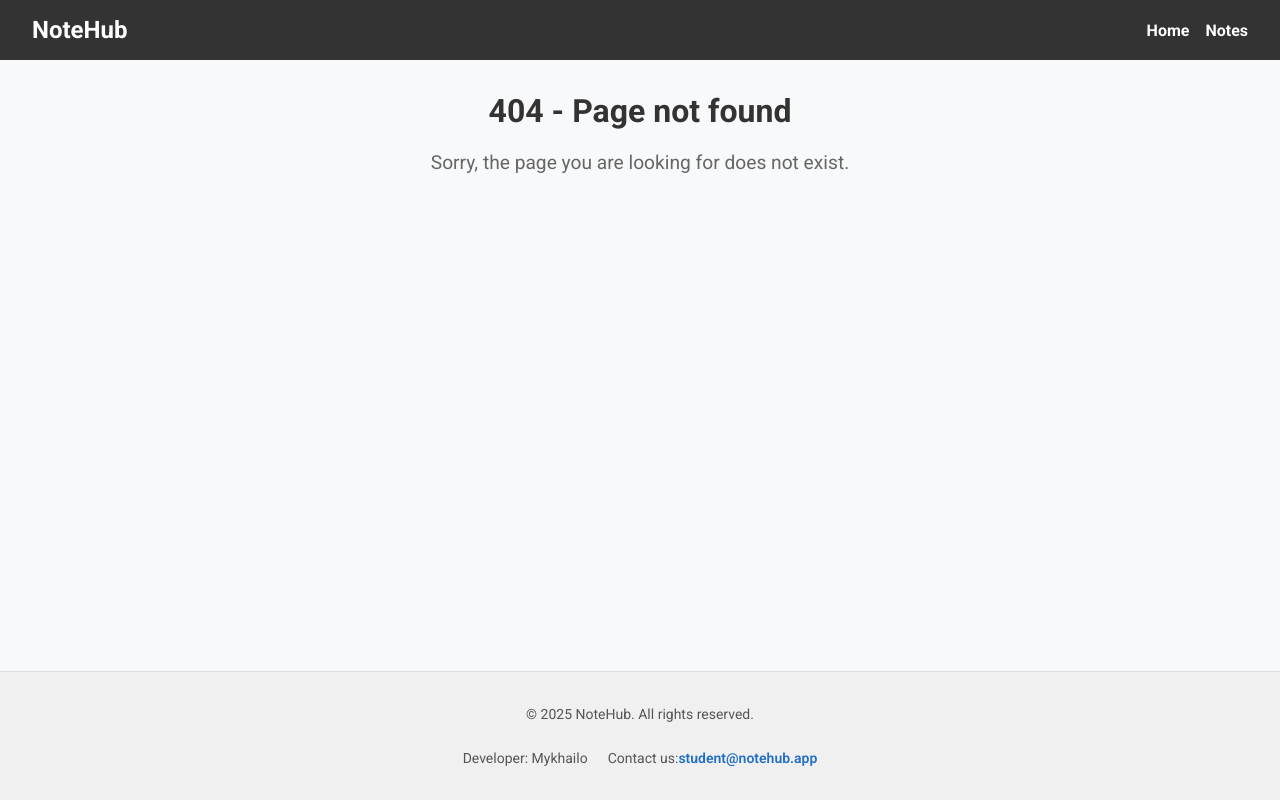
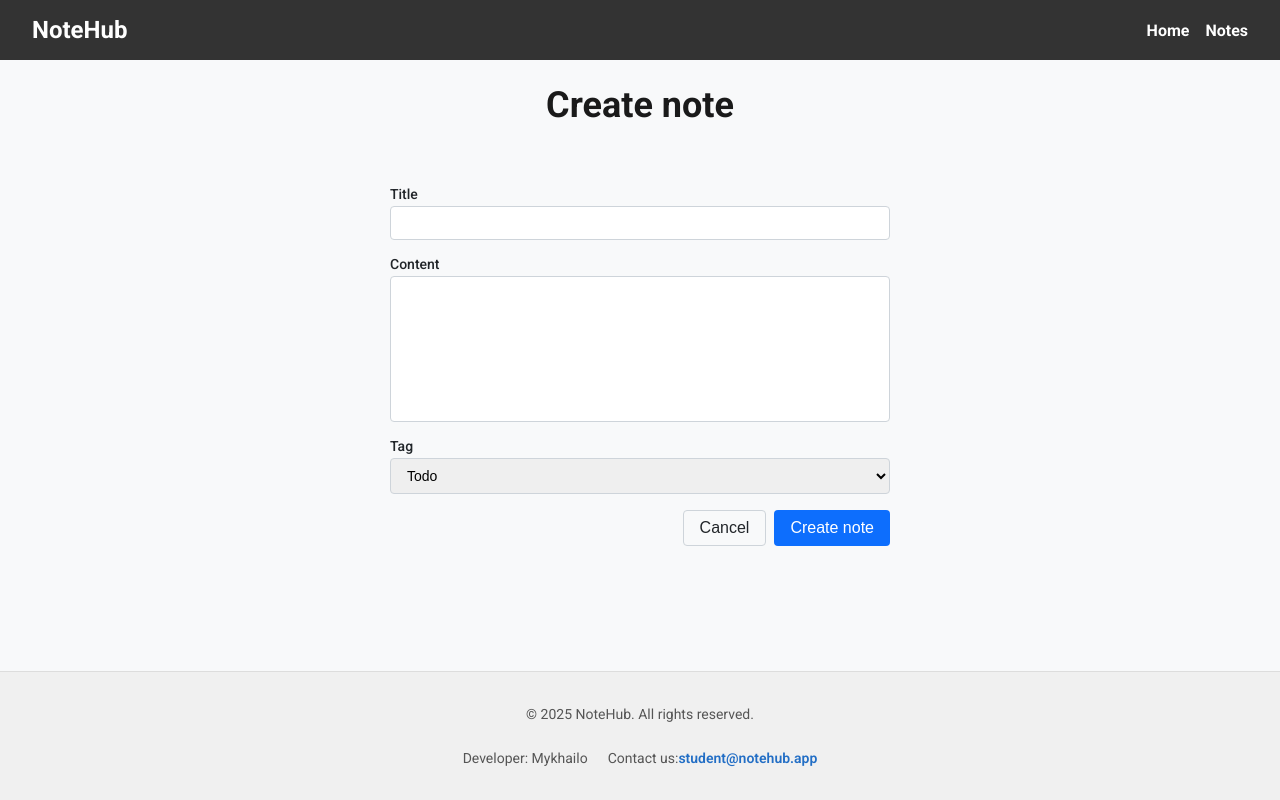
Before and after one commit to mykhailo-zanizdra-dev/08-zustand, a Next.js app: page /notes/action/create in a window 1280 px wide. Before the commit this address had no page. Built offline with nearby package versions, Linux system fonts and the light colour scheme; no server answers.

Commit message:
feat: Added metatags, Implemented persisting draft note logic

```diff
--- /dev/null
+++ b/app/notes/action/create/CreateNote.module.css
@@ -0,0 +1,18 @@
+.main {
+  flex: 1;
+}
+
+.container {
+  width: 90%;
+  max-width: 1280px;
+  margin: 0px auto;
+  padding: 0 16px 16px;
+}
+
+.title {
+  font-size: 36px;
+  font-weight: 700;
+  color: #1a1a1a;
+  margin-bottom: 60px;
+  text-align: center;
+}
--- /dev/null
+++ b/app/notes/action/create/page.tsx
@@ -0,0 +1,35 @@
+import NoteForm from '@/components/NoteForm/NoteForm';
+import css from './CreateNote.module.css';
+import { Metadata } from 'next';
+
+export const metadata: Metadata = {
+  title: 'Note creating...',
+  description: 'Here you can create a new note to add to your collection.',
+  openGraph: {
+    title: 'Note creating...',
+    description: 'Here you can create a new note to add to your collection.',
+    url: process.env.NEXT_BASE_URL,
+    images: [
+      {
+        url: 'https://ac.goit.global/fullstack/react/notehub-og-meta.jpg',
+        width: 1530,
+        height: 1024,
+        alt: 'NoteHub Image',
+      },
+    ],
+    type: 'website',
+  },
+};
+
+function CreateNote() {
+  return (
+    <main className={css.main}>
+      <div className={css.container}>
+        <h1 className={css.title}>Create note</h1>
+        <NoteForm />
+      </div>
+    </main>
+  );
+}
+
+export default CreateNote;
--- a/app/notes/filter/[...slug]/Notes.module.css
+++ b/app/notes/filter/[...slug]/Notes.module.css
@@ -24,6 +24,7 @@
     border-radius: 4px;
     cursor: pointer;
     transition: background-color 0.2s ease;
+    text-decoration: none;
 }
 
 .button:hover {
--- a/components/NoteForm/NoteForm.module.css
+++ b/components/NoteForm/NoteForm.module.css
@@ -2,6 +2,8 @@
   display: flex;
   flex-direction: column;
   gap: 16px;
+  max-width: 500px;
+  margin: 0 auto;
 }
 
 .formGroup {
--- a/components/NoteForm/NoteForm.tsx
+++ b/components/NoteForm/NoteForm.tsx
@@ -1,16 +1,15 @@
+'use client';
 import { useId } from 'react';
 import { ErrorMessage, Field, Form, Formik, type FormikHelpers } from 'formik';
 import * as Yup from 'yup';
 import toast from 'react-hot-toast';
 import { useMutation, useQueryClient } from '@tanstack/react-query';
 import css from './NoteForm.module.css';
-import type { NoteTag } from '../../types/note';
+import { noteTags, type NoteTag } from '../../types/note';
 import { createNote } from '@/lib/api';
 import QUERY_KEYS from '../../const/queryKeys';
-
-interface NoteFormProps {
-  handleClose: () => void;
-}
+import { useNoteDraftStore } from '@/lib/store/noteStore';
+import { useRouter } from 'next/navigation';
 
 interface NoteFormValues {
   title: string;
@@ -25,10 +24,7 @@ const NoteFormSchema = Yup.object().shape({
     .required('Name is required'),
   content: Yup.string().max(500, 'Content is too long'),
   tag: Yup.string()
-    .oneOf<NoteTag>(
-      ['Todo', 'Work', 'Personal', 'Meeting', 'Shopping'],
-      'Tag is invalid'
-    )
+    .oneOf<NoteTag>(noteTags, 'Tag is invalid')
     .required('Tag is required'),
 });
 
@@ -38,16 +34,23 @@ const initialValues: NoteFormValues = {
   tag: 'Todo',
 };
 
-function NoteForm({ handleClose }: NoteFormProps) {
+function NoteForm() {
   const fieldId = useId();
   const queryClient = useQueryClient();
+  const router = useRouter();
+
+  const { draftNote, setDraftNote, clearDraftNote } = useNoteDraftStore();
+
+  const hasDraft =
+    !!draftNote.title || !!draftNote.content || draftNote.tag !== 'Todo';
 
   const { mutate: createNoteRequest, isPending: isCreatingNote } = useMutation({
     mutationFn: createNote,
     onSuccess: () => {
       toast.success('Note created successfully');
-      handleClose();
+      clearDraftNote();
       queryClient.invalidateQueries({ queryKey: [QUERY_KEYS.NOTES] });
+      router.push('/notes/filter/all');
     },
     onError: () => {
       toast.error('There was an error creating the note');
@@ -60,14 +63,16 @@ function NoteForm({ handleClose }: NoteFormProps) {
   ) => {
     createNoteRequest(values);
     actions.resetForm();
+    clearDraftNote();
   };
 
   return (
     <Formik
-      initialValues={initialValues}
+      initialValues={hasDraft ? draftNote : initialValues}
       validationSchema={NoteFormSchema}
       onSubmit={handleSubmit}
     >
+      {({ values, setFieldValue }) => (
         <Form className={css.form}>
           <div className={css.formGroup}>
             <label htmlFor={`${fieldId}-title`}>Title</label>
@@ -76,6 +81,15 @@ function NoteForm({ handleClose }: NoteFormProps) {
               id={`${fieldId}-title`}
               name="title"
               className={css.input}
+              onBlur={(e: React.FocusEvent<HTMLInputElement>) => {
+                const { value } = e.target;
+                if (value && value !== draftNote.title) {
+                  setDraftNote({
+                    ...values,
+                    title: value,
+                  });
+                }
+              }}
             />
             <ErrorMessage name="title" component="span" className={css.error} />
           </div>
@@ -88,8 +102,21 @@ function NoteForm({ handleClose }: NoteFormProps) {
               name="content"
               rows={8}
               className={css.textarea}
+              onBlur={(e: React.FocusEvent<HTMLTextAreaElement>) => {
+                const { value } = e.target;
+                if (value && value !== draftNote.content) {
+                  setDraftNote({
+                    ...values,
+                    content: value,
+                  });
+                }
+              }}
             />
-          <ErrorMessage name="content" component="span" className={css.error} />
+            <ErrorMessage
+              name="content"
+              component="span"
+              className={css.error}
+            />
           </div>
 
           <div className={css.formGroup}>
@@ -99,6 +126,16 @@ function NoteForm({ handleClose }: NoteFormProps) {
               id={`${fieldId}-tag`}
               name="tag"
               className={css.select}
+              onChange={(e: React.ChangeEvent<HTMLSelectElement>) => {
+                const { value } = e.target;
+                if (value !== values.tag) {
+                  setFieldValue('tag', value);
+                  setDraftNote({
+                    ...values,
+                    tag: value as NoteTag,
+                  });
+                }
+              }}
             >
               <option value="Todo">Todo</option>
               <option value="Work">Work</option>
@@ -111,7 +148,7 @@ function NoteForm({ handleClose }: NoteFormProps) {
 
           <div className={css.actions}>
             <button
-            onClick={handleClose}
+              onClick={router.back}
               type="button"
               className={css.cancelButton}
             >
@@ -126,6 +163,7 @@ function NoteForm({ handleClose }: NoteFormProps) {
             </button>
           </div>
         </Form>
+      )}
     </Formik>
   );
 }
--- /dev/null
+++ b/const/zustandKeys.ts
@@ -0,0 +1,5 @@
+const PERSISTED_KEYS = {
+  NOTE_DRAFT: 'note-draft',
+};
+
+export default PERSISTED_KEYS;
--- /dev/null
+++ b/lib/store/noteStore.ts
@@ -0,0 +1,30 @@
+import { create } from 'zustand';
+import { persist } from 'zustand/middleware';
+import { NewNoteData } from '@/types/note';
+import PERSISTED_KEYS from '@/const/zustandKeys';
+
+type NoteDraftStore = {
+  draftNote: NewNoteData;
+  setDraftNote: (note: NewNoteData) => void;
+  clearDraftNote: () => void;
+};
+
+const initialDraft: NewNoteData = {
+  title: '',
+  content: '',
+  tag: 'Todo',
+};
+
+export const useNoteDraftStore = create<NoteDraftStore>()(
+  persist(
+    set => ({
+      draftNote: initialDraft,
+      setDraftNote: note => set(() => ({ draftNote: note })),
+      clearDraftNote: () => set(() => ({ draftNote: initialDraft })),
+    }),
+    {
+      name: PERSISTED_KEYS.NOTE_DRAFT,
+      partialize: state => ({ draftNote: state.draftNote }),
+    }
+  )
+);
--- a/package.json
+++ b/package.json
@@ -19,7 +19,8 @@
     "react-hot-toast": "^2.6.0",
     "react-paginate": "^8.3.0",
     "use-debounce": "^10.0.6",
-    "yup": "^1.7.1"
+    "yup": "^1.7.1",
+    "zustand": "^5.0.8"
   },
   "devDependencies": {
     "@eslint/eslintrc": "^3",
```
Also changed, not shown: app/notes/filter/[...slug]/Notes.client.tsx (+3 -11 lines), 1 other file (tests, documents, lock files or other folders). Lines whose indentation alone changed are shown as unchanged.
